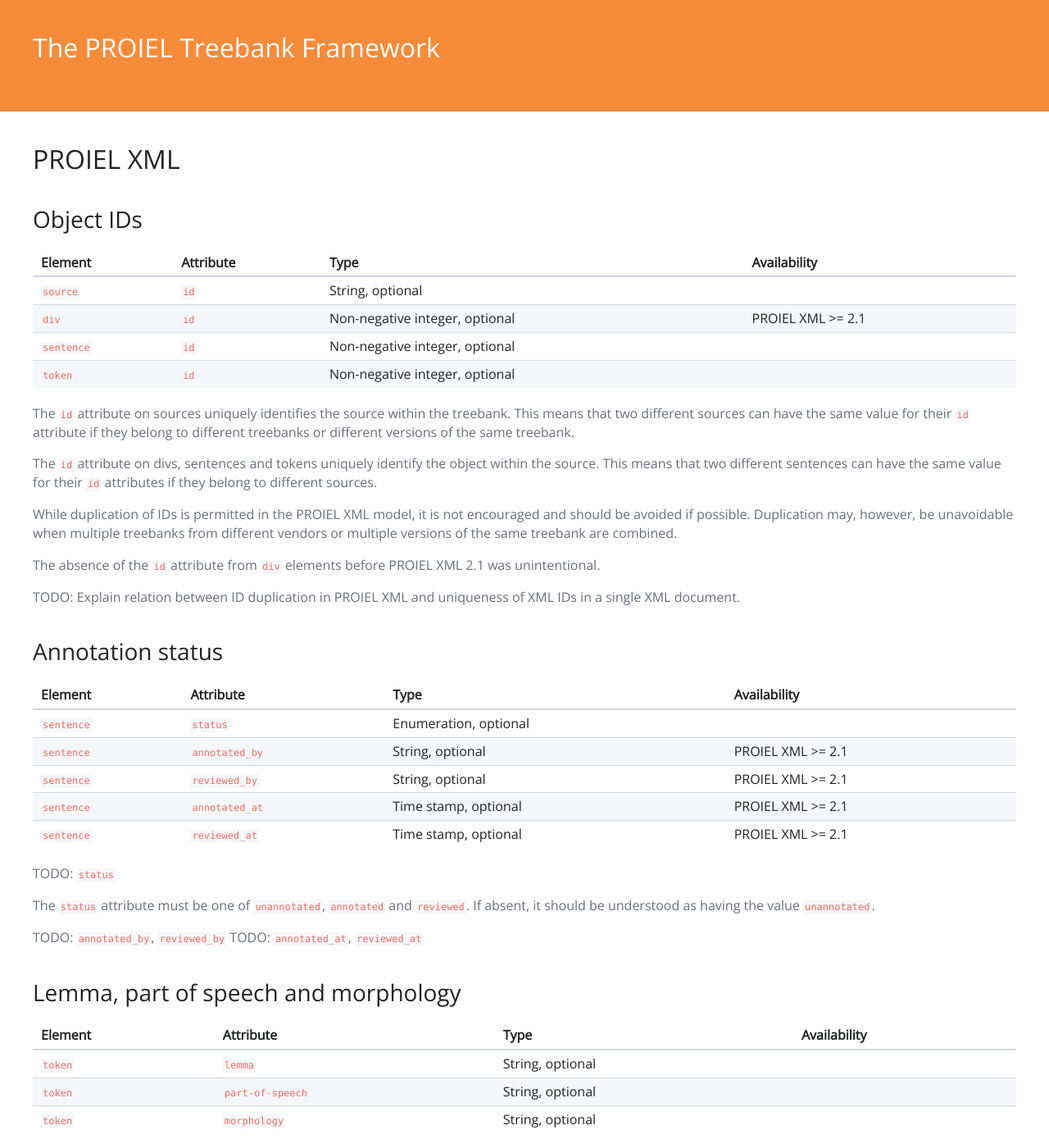
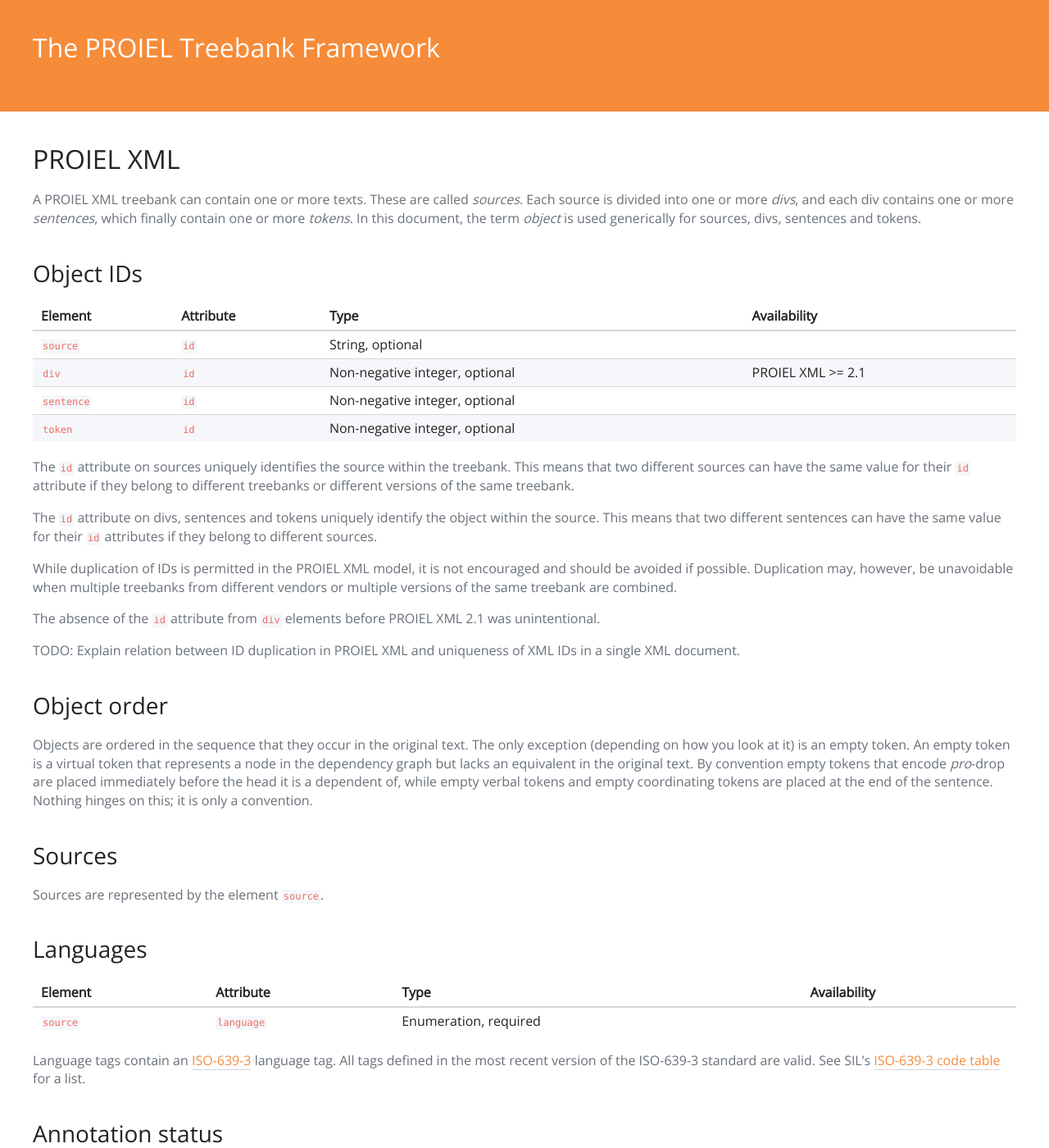
Before and after one commit to proiel/proiel.github.io, a Jekyll site: the page built from handbook/developer/proielxml.md, in a window 1280 px wide and 1400 px high. Shown: the whole window at 82% size. Built offline with Jekyll 4.4.1, drawn with Linux system fonts in a browser that asks for light colours; nearby versions of some CDN libraries; some of the changed text lies outside the part shown.

Commit message:
Update proielxml.md
Explain objects, object order, languages and lemma numbering

````diff
--- a/handbook/developer/proielxml.md
+++ b/handbook/developer/proielxml.md
@@ -3,6 +3,8 @@ layout: handbook
 ---
 
 # PROIEL XML
+
+A PROIEL XML treebank can contain one or more texts. These are called _sources_. Each source is divided into one or more _divs_, and each div contains one or more _sentences_, which finally contain one or more _tokens_. In this document, the term _object_ is used generically for sources, divs, sentences and tokens.
 
 ## Object IDs
 
@@ -22,6 +24,25 @@ While duplication of IDs is permitted in the PROIEL XML model, it is not encoura
 The absence of the `id` attribute from `div` elements before PROIEL XML 2.1 was unintentional.
 
 TODO: Explain relation between ID duplication in PROIEL XML and uniqueness of XML IDs in a single XML document.
+
+## Object order
+
+Objects are ordered in the sequence that they occur in the original text. The only exception (depending on how you look at it) is an empty token. An empty token is a virtual token that represents a node in the dependency graph but lacks an equivalent in the original text. By convention empty tokens that encode _pro_-drop are placed immediately before the head it is a dependent of, while empty verbal tokens and empty coordinating tokens are placed at the end of the sentence. Nothing hinges on this; it is only a convention.
+
+## Sources
+
+Sources are represented by the element `source`.
+
+## Languages
+
+| Element    | Attribute      | Type                           | Availability      |
+|------------|----------------|--------------------------------|-------------------|
+| `source`   | `language`     | Enumeration, required          |                   |
+
+Language tags contain an [ISO-639-3](http://www.sil.org/iso639-3/) language tag.
+All tags defined in the most recent version of the ISO-639-3 standard are
+valid. See SIL's [ISO-639-3 code table](http://www.sil.org/iso639-3/codes.asp)
+for a list.
 
 ## Annotation status
 
@@ -53,11 +74,12 @@ The `lemma` attribute contains the lemma associated with the token, i.e. the dic
 When it is necessary to distinguish between multiple lemmas with the same textual form, the PROIEL XML convention is use the associated part of speech to distinguish them.
 
 If there are multiple lemmas with the same textual form and the same part of speech, the convention is to append `#` and a positive, non-zero integer:
-
 ```xml
 <token lemma="quod#1" part-of-speech="Df">...</token>
 <token lemma="quod#2" part-of-speech="Df">...</token>
 ```
+It is a good idea to number lemmas consecutively but nothing in the model assumes that this is the case.
+
 
 Lemma uniqueness is therefore determined by the pair (`lemma`, `part-of-speech`).
 
````
